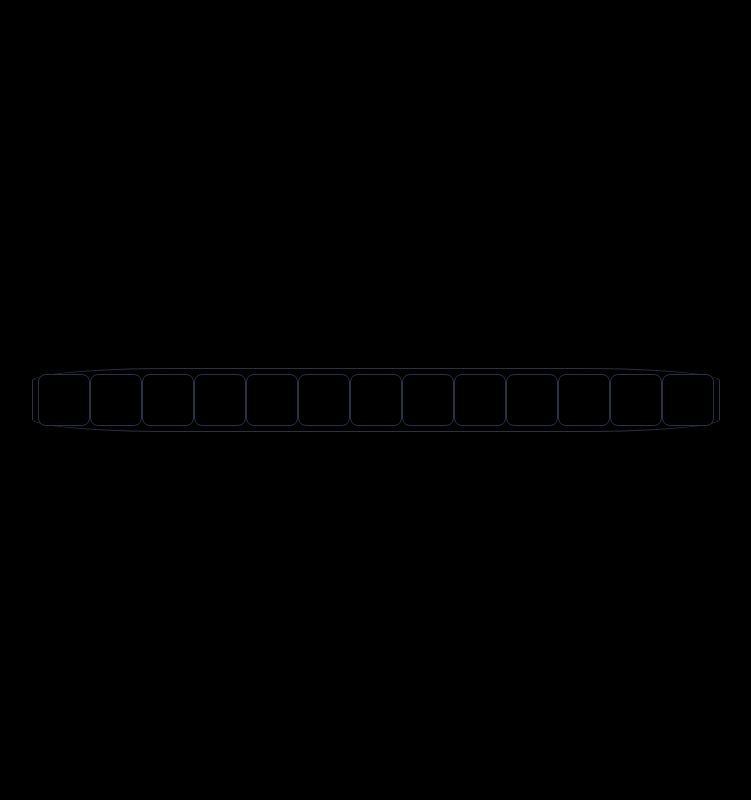
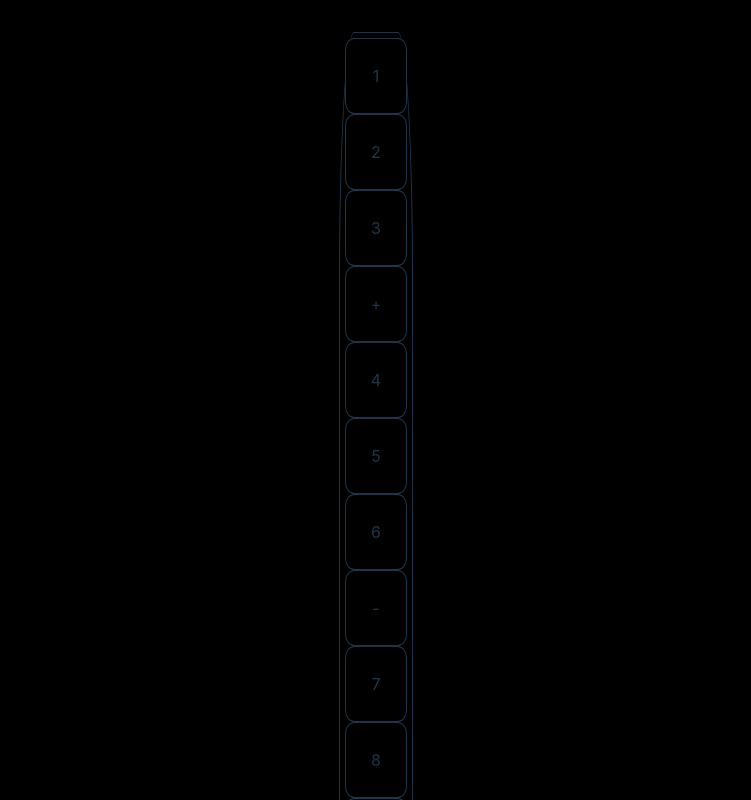
Before and after one commit to ThomasKrokos/ReactCalculator, a React (Vite) app: page / in a window 1280 px wide. Shown: the top 800 px of the page, without its empty margins (264-1015 px from the left). Built offline with nearby package versions, Linux system fonts and the light colour scheme.

Commit message:
added map for values of calculator

```diff
--- a/src/Calculator.tsx
+++ b/src/Calculator.tsx
@@ -1,46 +1,35 @@
-import React from 'react'
+import React from "react";
+import Button from "./Button";
 
 const Calculator = () => {
   //want to try to move these styles out to a css file
   const container = {
-        border: '1px solid',
+    border: "1px solid",
     borderRadius: "20%",
     padding: "5px",
-        display: "flex",
-        flexWrap: "wrap"
-    }
+    // display: "flex",
+    // flexWrap: "wrap",
+  };
   const button = {
-        border: '1px solid',
+    border: "1px solid",
     borderRadius: "15%",
     padding: "25px",
-    }
+  };
 
   const buttonValues = [
-  '1', '2', '3', '+',
-  '4', '5', '6', '-',
-  '7', '8', '9', '/',
-  '0', '.', '=', 'X',
-]
+    "1", "2", "3", "+", "4", "5", "6", "-", "7", "8", "9", "/", "0", ".", "=", "X",
+  ];
 
   return (
-
     <div style={container}>
-<div style={button}></div>
-<div style={button}></div>
-<div style={button}></div>
-<div style={button}></div>
-<div style={button}></div>
-<div style={button}></div>
-<div style={button}></div>
-<div style={button}></div>
-<div style={button}></div>
-<div style={button}></div>
-<div style={button}></div>
-<div style={button}></div>
-<div style={button}></div>
+      <div>
+      {buttonValues.map((item) => {
+         return <div style={button}>{item}</div>
+      })}
+      </div>
 
     </div>
-  )
-}
+  );
+};
 
-export default Calculator
+export default Calculator;
```
Also changed, not shown: src/Button.tsx (+7 -11 lines). Lines whose indentation alone changed are shown as unchanged.
